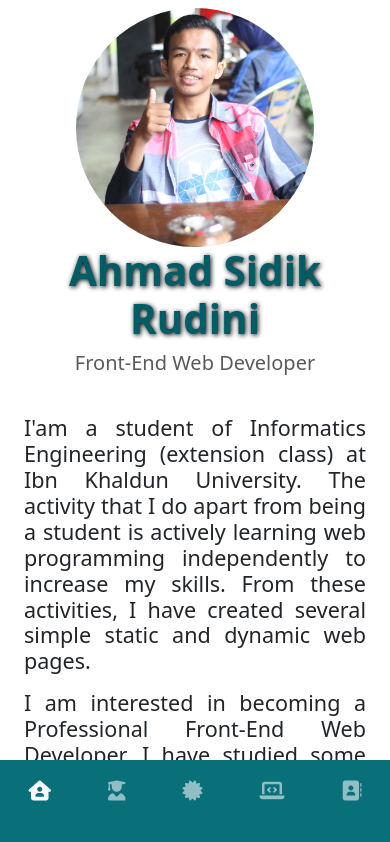
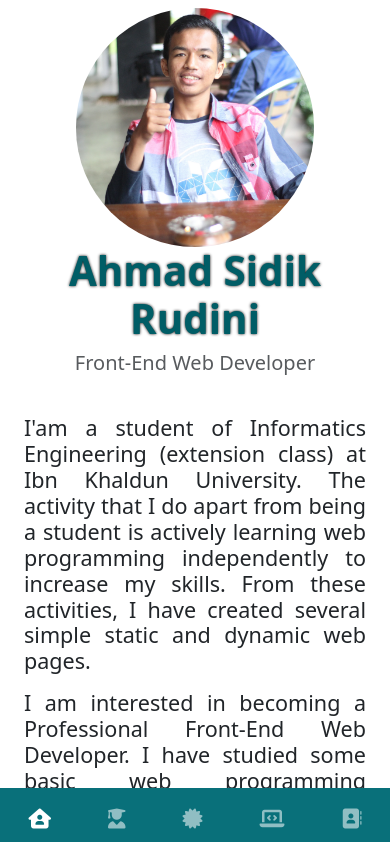
Before and after one commit to asidikrdn/personal-page, a React (Create React App) app: page / in a window 390 px wide. Shown: the top 842 px of the page. Built offline with nearby package versions, Linux system fonts and the light colour scheme.

Commit message:
Update Mobile Navbar and Text-Shadow

```diff
--- a/src/my-styles.css
+++ b/src/my-styles.css
@@ -89,8 +89,8 @@
   /* ================= */
   nav {
     /* margin-left: 25vw; */
-    /* height: 5rem; */
-    height: 10vh;
+    height: 3.5rem;
+    /* height: 10vh; */
     background-color: #09707a;
   }
   nav .nav-link {
@@ -105,15 +105,15 @@
   /* ================= */
   main {
     /* margin-left: 25vw; */
-    /* margin-top: 5rem; */
-    margin-bottom: 10vh;
+    margin-bottom: 3.5rem;
+    /* margin-bottom: 10vh; */
   }
   #intro p {
     text-align: justify;
   }
   .judulHalaman {
     color: #005d66;
-    text-shadow: 1px 1px 5px black;
+    text-shadow: 0px 0px 3px black;
   }
   .education-img {
     width: 250px;
```
